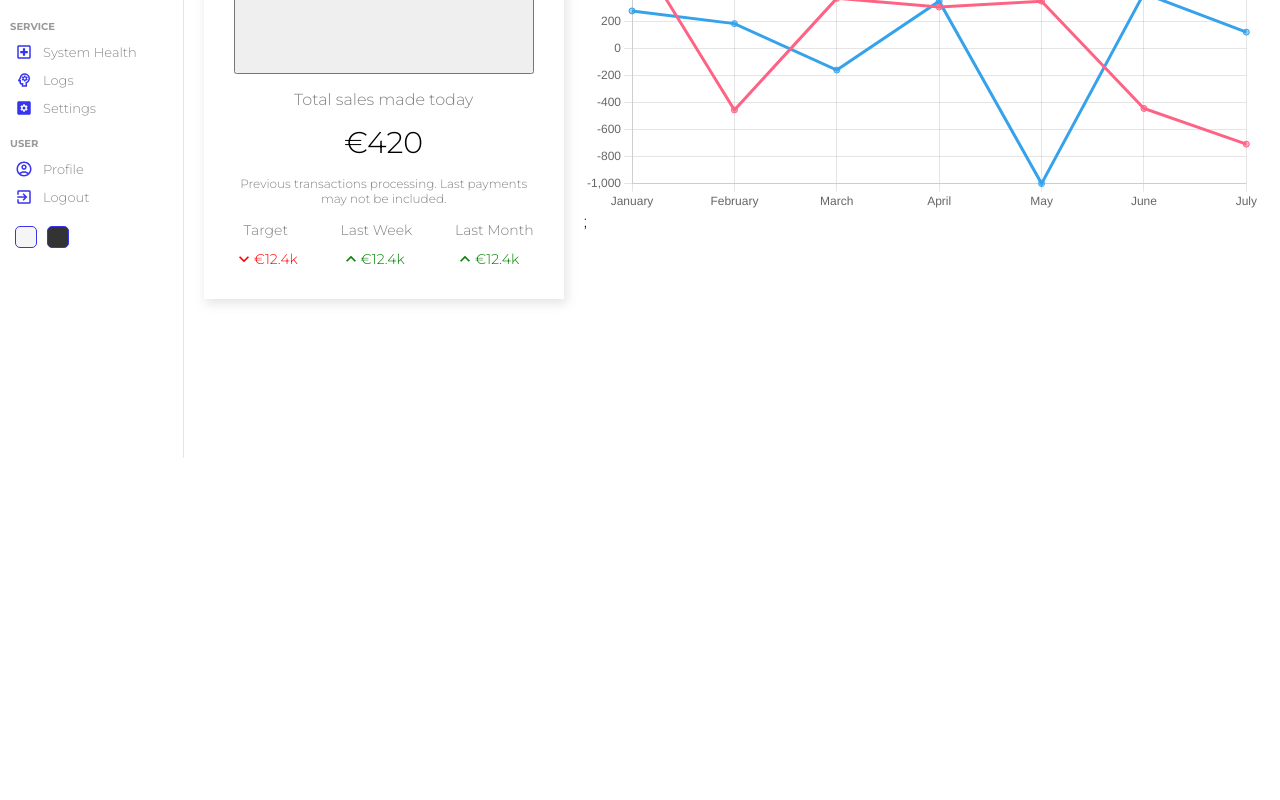
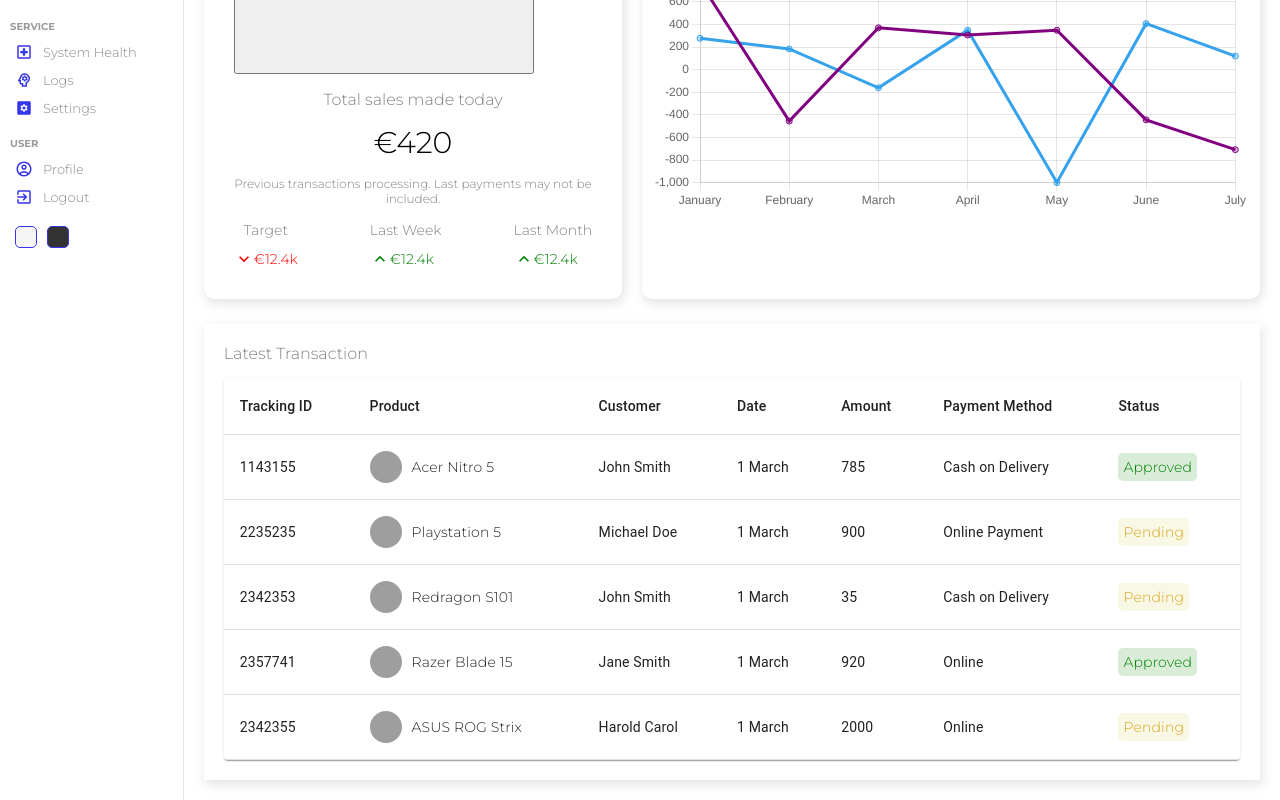
Before and after one commit to andredoc/dashboard, a React (Create React App) app: page / in a window 1280 px wide. Shown: the part 342-1142 px from the top of the page. Before the commit the page ends 800 px from the top, so only its background shows below. Built offline with nearby package versions, Linux system fonts and the light colour scheme; grey boxes are pictures that could not be loaded.

Commit message:
table done

```diff
--- a/src/components/chart/Chart.jsx
+++ b/src/components/chart/Chart.jsx
@@ -31,7 +31,7 @@
         },
         title: {
             display: true,
-            text: 'Chart.js Line Chart',
+            text: 'Chart Line (Revenue)',
         },
     },
 };
@@ -42,16 +42,16 @@
     labels,
     datasets: [
         {
-            label: 'Dataset 1',
+            label: '2021',
             data: labels.map(() => faker.datatype.number({ min: -1000, max: 1000 })),
-            borderColor: 'rgb(255, 99, 132)',
-            backgroundColor: 'rgba(255, 99, 132, 0.5)',
+            borderColor: 'purple',
+            backgroundColor: 'rgba(128, 0, 128, 0.3)',
         },
         {
-            label: 'Dataset 2',
+            label: '2022',
             data: labels.map(() => faker.datatype.number({ min: -1000, max: 1000 })),
             borderColor: 'rgb(53, 162, 235)',
-            backgroundColor: 'rgba(53, 162, 235, 0.5)',
+            backgroundColor: 'rgba(53, 162, 235, 0.3)',
         },
     ],
 };
@@ -59,9 +59,10 @@
 const Chart=()=>{
     return(
         <div className="chart">
-            <Line options={options} data={data} />;
+            <div className="title">Last 6 Months (Revenue)</div>
+            <Line width="100%" height="50%" options={options} data={data} />
         </div>
     )
-}
+};
 
 export default Chart;
--- a/src/components/chart/chart.scss
+++ b/src/components/chart/chart.scss
@@ -1,3 +1,15 @@
 .chart {
-    flex: 4;
+    flex: 3;
+    -webkit-box-shadow: 2px 4px 10px 1px rgba(0, 0, 0, 0.47);
+    box-shadow: 2px 4px 10px 1px rgba(201, 201, 201, 0.47);
+    padding: 10px;
+    border-radius: 10px;
+    color: gray;
+
+    .title{
+        margin-bottom: 10px;
+        font-size: 16px;
+        font-weight: 500;
+    }
+
 }
--- a/src/components/featured/featured.scss
+++ b/src/components/featured/featured.scss
@@ -3,6 +3,7 @@
     -webkit-box-shadow: 2px 4px 10px 1px rgba(0, 0, 0, 0.47);
     box-shadow: 2px 4px 10px 1px rgba(201, 201, 201, 0.47);
     padding: 10px;
+    border-radius: 10px;
 
     .top{
         display: flex;
--- /dev/null
+++ b/src/components/table/Table.jsx
@@ -0,0 +1,105 @@
+import './table.scss'
+// Usin Material UI - React table component
+import Table from '@mui/material/Table';
+import TableBody from '@mui/material/TableBody';
+import TableCell from '@mui/material/TableCell';
+import TableContainer from '@mui/material/TableContainer';
+import TableHead from '@mui/material/TableHead';
+import TableRow from '@mui/material/TableRow';
+import Paper from '@mui/material/Paper';
+import { Rocket } from '@mui/icons-material';
+
+const List=()=>{
+    const rows = [
+        {
+            id: 1143155,
+            product: "Acer Nitro 5",
+            img: "https://m.media-amazon.com/images/I/81bc8mA3nKL._AC_UY327_FMwebp_QL65_.jpg",
+            customer: "John Smith",
+            date: "1 March",
+            amount: 785,
+            method: "Cash on Delivery",
+            status: "Approved",
+        },
+        {
+            id: 2235235,
+            product: "Playstation 5",
+            img: "https://m.media-amazon.com/images/I/31JaiPXYI8L._AC_UY327_FMwebp_QL65_.jpg",
+            customer: "Michael Doe",
+            date: "1 March",
+            amount: 900,
+            method: "Online Payment",
+            status: "Pending",
+        },
+        {
+            id: 2342353,
+            product: "Redragon S101",
+            img: "https://m.media-amazon.com/images/I/71kr3WAj1FL._AC_UY327_FMwebp_QL65_.jpg",
+            customer: "John Smith",
+            date: "1 March",
+            amount: 35,
+            method: "Cash on Delivery",
+            status: "Pending",
+        },
+        {
+            id: 2357741,
+            product: "Razer Blade 15",
+            img: "https://m.media-amazon.com/images/I/71wF7YDIQkL._AC_UY327_FMwebp_QL65_.jpg",
+            customer: "Jane Smith",
+            date: "1 March",
+            amount: 920,
+            method: "Online",
+            status: "Approved",
+        },
+        {
+            id: 2342355,
+            product: "ASUS ROG Strix",
+            img: "https://m.media-amazon.com/images/I/81hH5vK-MCL._AC_UY327_FMwebp_QL65_.jpg",
+            customer: "Harold Carol",
+            date: "1 March",
+            amount: 2000,
+            method: "Online",
+            status: "Pending",
+        },
+    ];
+
+    return(
+        <TableContainer component={Paper} className="table">
+            <Table sx={{ minWidth: 650 }} aria-label="simple table">
+                <TableHead>
+                    <TableRow>
+                        <TableCell className="tableCell">Tracking ID</TableCell>
+                        <TableCell className="tableCell">Product</TableCell>
+                        <TableCell className="tableCell">Customer</TableCell>
+                        <TableCell className="tableCell">Date</TableCell>
+                        <TableCell className="tableCell">Amount</TableCell>
+                        <TableCell className="tableCell">Payment Method</TableCell>
+                        <TableCell className="tableCell">Status</TableCell>
+                    </TableRow>
+                </TableHead>
+                <TableBody>
+                    {rows.map((row) => (
+                        <TableRow key={row.id}>
+                            <TableCell className="tableCell">{row.id} </TableCell>
+                            <TableCell className="tableCell">
+                                <div className="cellWrapper">
+                                    <img src={row.img} alt="" className="image" />
+                                    {row.product}
+                                </div>
+                            </TableCell>
+                            <TableCell className="tableCell">{row.customer}</TableCell>
+                            <TableCell className="tableCell">{row.date}</TableCell>
+                            <TableCell className="tableCell">{row.amount}</TableCell>
+                            <TableCell className="tableCell">{row.method}</TableCell>
+                            <TableCell className="tableCell">
+                                <span className={`status ${row.status}`}>{row.status}</span>
+                            </TableCell>
+                        </TableRow>
+                    ))}
+                </TableBody>
+            </Table>
+        </TableContainer>
+    )
+}
+
+export default List;
--- /dev/null
+++ b/src/components/table/table.scss
@@ -0,0 +1,30 @@
+.table{
+    .cellWrapper{
+        display: flex;
+        align-items: center;
+
+        .image{
+            width: 32px;
+            height: 32px;
+            border-radius: 50%;
+            margin-right: 10px;
+            object-fit: cover;
+        }
+    }
+
+    .status{
+        padding: 5px;
+        border-radius: 5px;
+
+        &.Approved{
+            color: green;
+            background-color: rgba(0, 128, 0, 0.151);
+        }
+
+        &.Pending{
+            color: goldenrod;
+            background-color: rgba(189, 189, 3, 0.103);
+        }
+    }
+
+}
--- a/src/pages/home/Home.jsx
+++ b/src/pages/home/Home.jsx
@@ -3,6 +3,7 @@
 import Widget from "../../components/widget/Widget"
 import Featured from "../../components/featured/Featured"
 import Chart from "../../components/chart/Chart"
+import List from "../../components/table/Table"
 import "./home.scss"
 
 const Home =()=>{
@@ -21,6 +22,10 @@
                     <Featured/>
                     <Chart/>
                 </div>
+                <div className="listContainer">
+                    <div className="listTitle">Latest Transaction</div>
+                    <List/>
+                </div>
             </div>
         </div>
     )
--- a/src/pages/home/home.scss
+++ b/src/pages/home/home.scss
@@ -13,5 +13,18 @@
         .charts{
             padding: 5px 20px;
         }
+
+        .listContainer {
+            -webkit-box-shadow: 2px 4px 10px 1px rgba(0, 0, 0, 0.47);
+            box-shadow: 2px 4px 10px 1px rgba(201, 201, 201, 0.47);
+            padding: 20px;
+            margin: 20px;
+
+            .listTitle{
+                    font-weight: 500;
+                    color: gray;
+                    margin-bottom: 15px;
+            }
+        }
     }
 }
```
